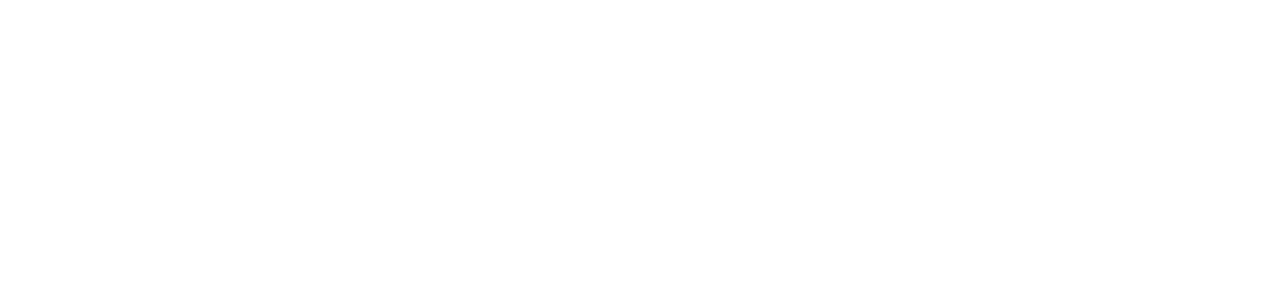
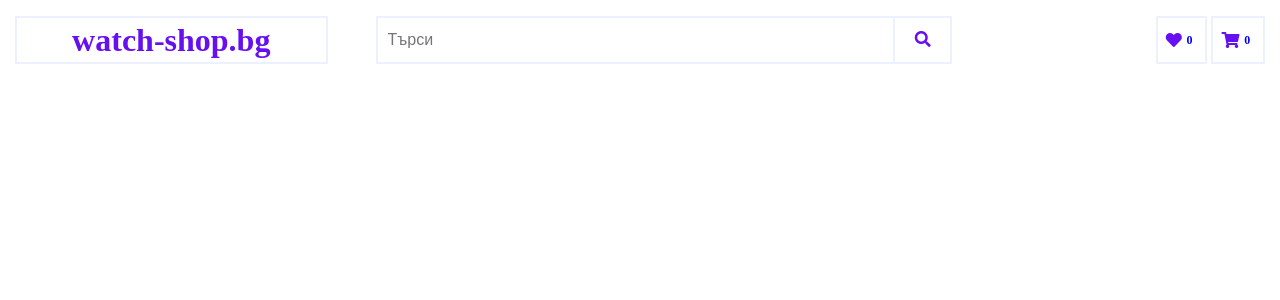
Before and after one commit to StanislavHrusanov/watch-shop, a React (Create React App) app: page / in a window 1280 px wide. Shown: the top 300 px of the page. Built offline with nearby package versions, Linux system fonts and the light colour scheme.

Commit message:
Add Tapbar.jsx and Tapbar.module.css

```diff
--- a/src/App.js
+++ b/src/App.js
@@ -1,11 +1,12 @@
 import { Routes, Route } from 'react-router-dom';
 
 import './App.css';
+import Tapbar from './components/Tapbar/Tapbar';
 
 function App() {
   return (
     <div className="App">
-
+      <Tapbar />
     </div>
   );
 }
--- /dev/null
+++ b/src/components/Tapbar/Tapbar.jsx
@@ -0,0 +1,40 @@
+import { Link } from "react-router-dom";
+import styles from "./Tapbar.module.css";
+
+function Tapbar() {
+    return (
+        <div className={styles["container"]}>
+            <div className={styles["row"]}>
+                <div className={styles["col"]}>
+                    <Link className={styles["text-decoration-none"]}>
+                        <h1 className={styles["title"]}>watch-shop.bg</h1>
+                    </Link>
+                </div>
+                <div className={styles["col-1"]}>
+                    <form action="">
+                        <div className={styles["search"]}>
+                            <input type="text" className={styles["search-input"]} placeholder="Търси" />
+                            <div className={styles["search-input-append"]}>
+                                <span className={styles["search-input-icon"]} >
+                                    <i className="fa fa-search"></i>
+                                </span>
+                            </div>
+                        </div>
+                    </form>
+                </div>
+                <div className={styles["col-2"]}>
+                    <Link className={styles["btn"]}>
+                        <i className="fas fa-heart text-primary"></i>
+                        <span className={styles["badge"]}>0</span>
+                    </Link>
+                    <Link className={styles["btn"]}>
+                        <i className="fas fa-shopping-cart text-primary"></i>
+                        <span className={styles["badge"]}>0</span>
+                    </Link>
+                </div>
+            </div>
+        </div>
+    );
+}
+
+export default Tapbar;
--- /dev/null
+++ b/src/components/Tapbar/Tapbar.module.css
@@ -0,0 +1,153 @@
+.container {
+    display: flex;
+    width: 100%;
+    padding-right: 15px;
+    padding-left: 15px;
+    margin-right: auto;
+    margin-left: auto;
+}
+
+.row {
+    display: flex;
+    align-items: center;
+    justify-content: center;
+    width: 100%;
+    margin: 1rem 0;
+}
+
+.col {
+    width: 25%;
+    display: none;
+}
+
+.col-1 {
+    width: 50%;
+}
+
+.col-2 {
+    display: flex;
+    justify-content: end;
+    width: 50%;
+}
+
+.text-decoration-none {
+    text-decoration: none;
+}
+
+.title {
+    display: flex;
+    align-items: center;
+    justify-content: center;
+    height: 3rem;
+    font-size: 2rem;
+    color: #6610f2;
+    font-weight: 700;
+    border-width: 2px;
+    border-style: solid;
+    border-color: rgb(237, 241, 255);
+    border-image: initial;
+}
+
+.search {
+    position: relative;
+    display: flex;
+    flex-wrap: nowrap;
+    align-items: stretch;
+    width: 100%;
+}
+
+.search-input {
+    display: block;
+    width: 75%;
+    height: 3rem;
+    padding-left: 10px;
+    font-size: 1rem;
+    font-weight: 400;
+    line-height: 1.5;
+    color: #495057;
+    background-color: #fff;
+    background-clip: padding-box;
+    border: 2px solid #EDF1FF;
+    transition: border-color 0.15s ease-in-out, box-shadow 0.15s ease-in-out;
+}
+
+.search-input-append {
+    display: flex;
+    align-items: center;
+    justify-content: center;
+    width: 25%;
+    z-index: 3;
+    border: 2px solid #EDF1FF;
+    border-left: 0;
+}
+
+.search-input-icon {
+    font-size: 1rem;
+    font-weight: 400;
+    line-height: 1.5;
+    text-align: center;
+    white-space: nowrap;
+}
+
+.search-input-icon i {
+    background-color: transparent;
+    color: #6610f2;
+}
+
+.btn {
+    display: flex;
+    align-items: center;
+    justify-content: center;
+    height: 3rem;
+    margin-left: 0.25rem;
+    padding: 0 0.5rem;
+    font-weight: 400;
+    background-color: transparent;
+    font-size: 1rem;
+    border-width: 2px !important;
+    border-style: solid !important;
+    border-color: rgb(237, 241, 255) !important;
+    border-image: initial !important;
+    transition: color 0.15s ease-in-out, background-color 0.15s ease-in-out, border-color 0.15s ease-in-out, box-shadow 0.15s ease-in-out;
+    text-decoration: none;
+}
+
+.btn i {
+    background-color: transparent;
+    color: #6610f2;
+}
+
+.badge {
+    display: inline-block;
+    padding: 0.25em 0.4em;
+    font-size: 75%;
+    font-weight: 700;
+    line-height: 1;
+    text-align: center;
+    white-space: nowrap;
+    vertical-align: baseline;
+    transition: color 0.15s ease-in-out, background-color 0.15s ease-in-out, border-color 0.15s ease-in-out, box-shadow 0.15s ease-in-out;
+}
+
+@media (min-width: 992px) {
+    .col {
+        display: block;
+    }
+
+    .col-1 {
+        margin-left: 3rem;
+        width: calc(50% - 3rem);
+    }
+
+    .col-2 {
+        width: 25%;
+    }
+
+    .search-input {
+        width: 90%;
+    }
+
+    .search-input-append {
+        width: 10%
+    }
+}
```
